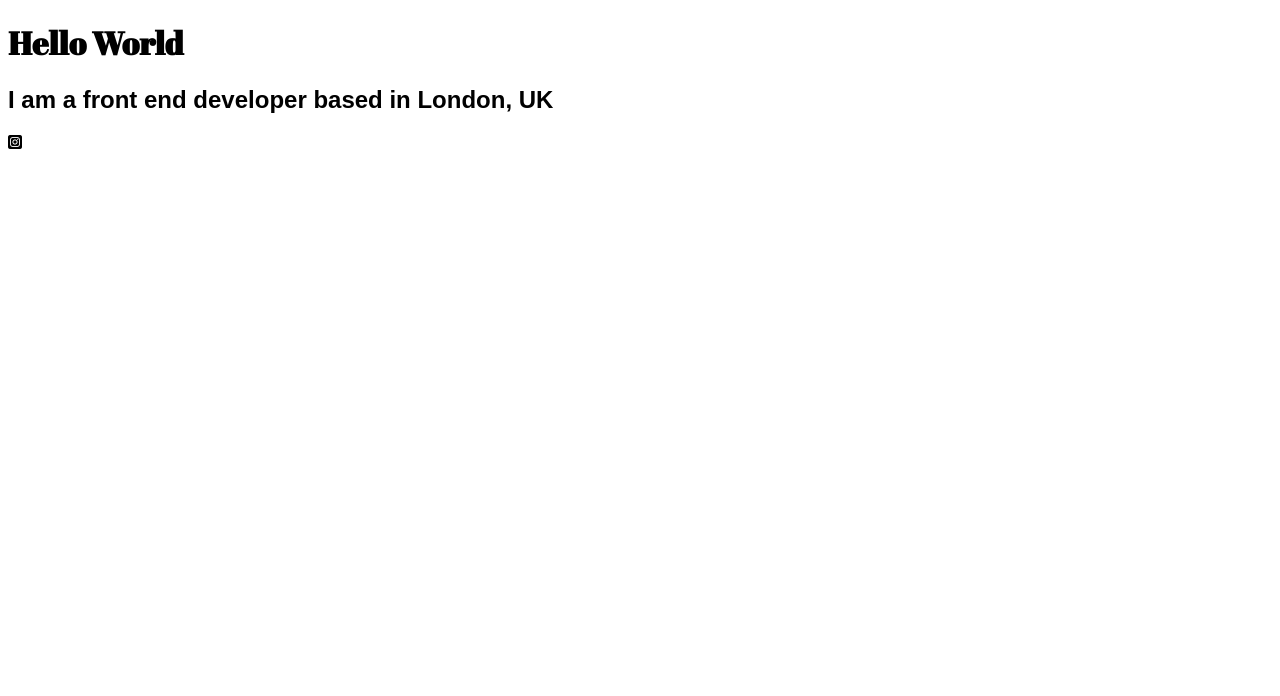
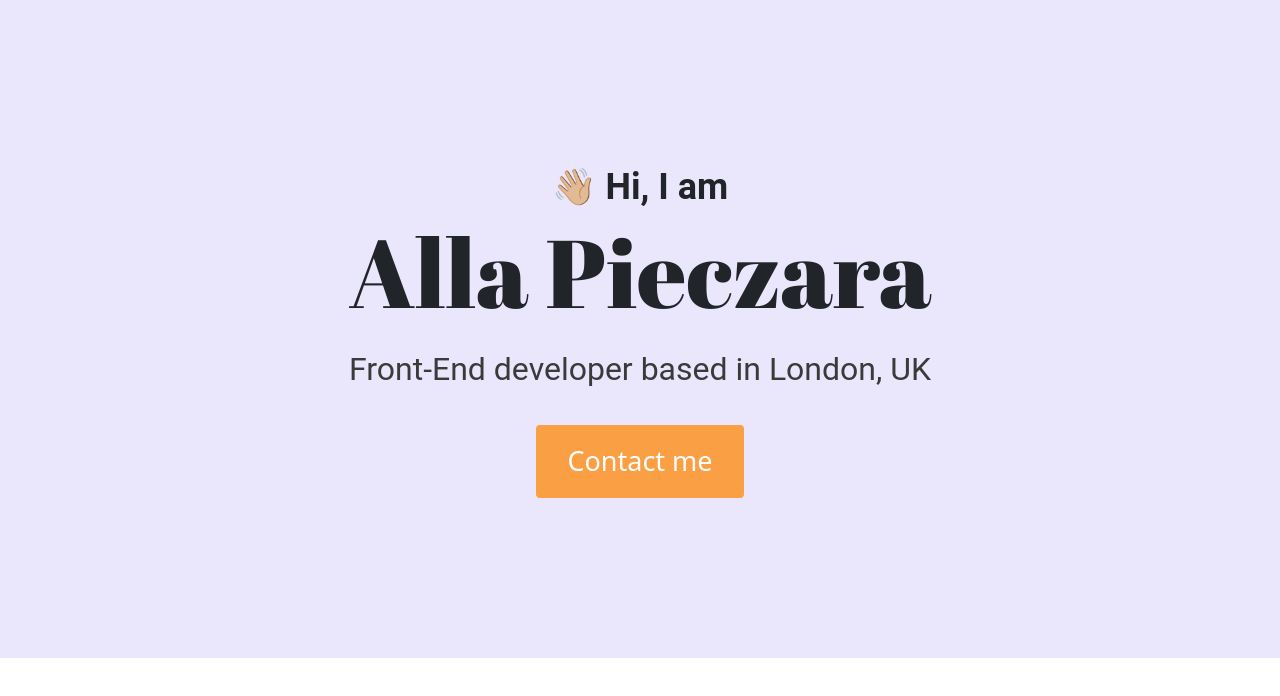
Before and after one commit to allapieczara/portfolio-project, a plain HTML site: page index.html in a window 1280 px wide. Drawn offline with nearby package versions, Linux system fonts and the light colour scheme; a web font is replaced by a local one.

Commit message:
Styled the hero section

```diff
--- a/index.html
+++ b/index.html
@@ -6,16 +6,17 @@
     <meta http-equiv="X-UA-Compatible" content="IE=edge" />
     <link rel="preconnect" href="https://fonts.googleapis.com" />
     <link rel="preconnect" href="https://fonts.gstatic.com" crossorigin />
-
+    <link
+      href="https://cdn.jsdelivr.net/npm/bootstrap@5.1.3/dist/css/bootstrap.min.css"
+      rel="stylesheet"
+      integrity="sha384-1BmE4kWBq78iYhFldvKuhfTAU6auU8tT94WrHftjDbrCEXSU1oBoqyl2QvZ6jIW3"
+      crossorigin="anonymous"
+    />
     <link
       href="https://fonts.googleapis.com/css2?family=Abril+Fatface&family=Thasadith:ital,wght@0,400;0,700;1,400;1,700&family=Yeseva+One&display=swap"
       rel="stylesheet"
     />
-    <script
-      src="https://cdn.jsdelivr.net/npm/bootstrap@5.1.3/dist/js/bootstrap.bundle.min.js"
-      integrity="sha384-ka7Sk0Gln4gmtz2MlQnikT1wXgYsOg+OMhuP+IlRH9sENBO0LRn5q+8nbTov4+1p"
-      crossorigin="anonymous"
-    ></script>
+
     <title></title>
     <meta name="description" content="" />
     <meta name="viewport" content="width=device-width, initial-scale=1" />
@@ -31,9 +32,11 @@
     ></script>
   </head>
   <body>
-    <h1>Hello World</h1>
-    <h2>I am a front end developer based in London, UK</h2>
-    <i class="fab fa-brands fa-instagram-square"></i>
-    <script src="" async defer></script>
+    <div class="hero">
+      <p>👋🏼 Hi, I am</p>
+      <h1>Alla Pieczara</h1>
+      <h2 class="mb-4">Front-End developer based in London, UK</h2>
+      <div><a href="#" class="btn btn-branding">Contact me</a></div>
+    </div>
   </body>
 </html>
--- a/styles/portfolio.css
+++ b/styles/portfolio.css
@@ -1,14 +1,43 @@
-body {
+:root {
+  --branding-color: rgb(250, 159, 68);
+  --heading-font-family: "Abril Fatface", cursive;
+  --default-font-family: "Roboto", sans-serif;
+  --background-color: rgb(234, 231, 252);
 }
 
 h1 {
-  font-family: "Abril Fatface", cursive;
+  font-family: var(--heading-font-family);
+  font-size: 96px;
 }
 
-h2 {
-  font-family: "Arial", sans-serif;
-  font-weight: 700;
-}
 /*font-family: 'Abril Fatface', cursive;
 font-family: 'Thasadith', sans-serif;
 font-family: 'Yeseva One', cursive; */
+
+.hero {
+  background: var(--background-color);
+  text-align: center;
+  padding: 160px 20px;
+}
+
+.hero p {
+  font-family: var(--default-font-family);
+  font-weight: 700;
+  font-size: 36px;
+  margin: 0;
+}
+
+.hero h2 {
+  font-family: var(--default-font-family);
+  font-weight: 400;
+  color: rgb(59, 58, 58);
+  line-height: 2;
+}
+
+.hero .btn-branding {
+  background: var(--branding-color);
+  border-radius: 4px;
+  color: white;
+  font-size: 27px;
+  padding: 15px 30px;
+}
```
